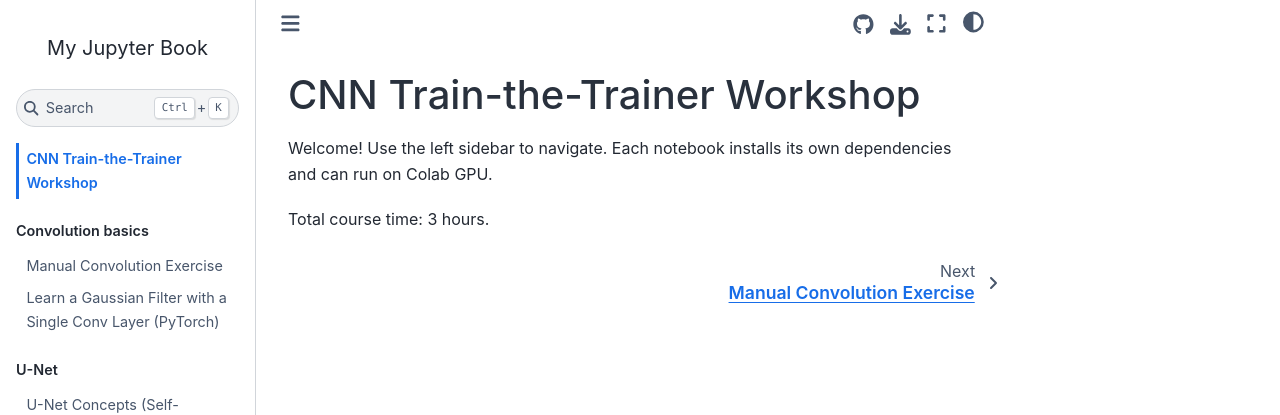
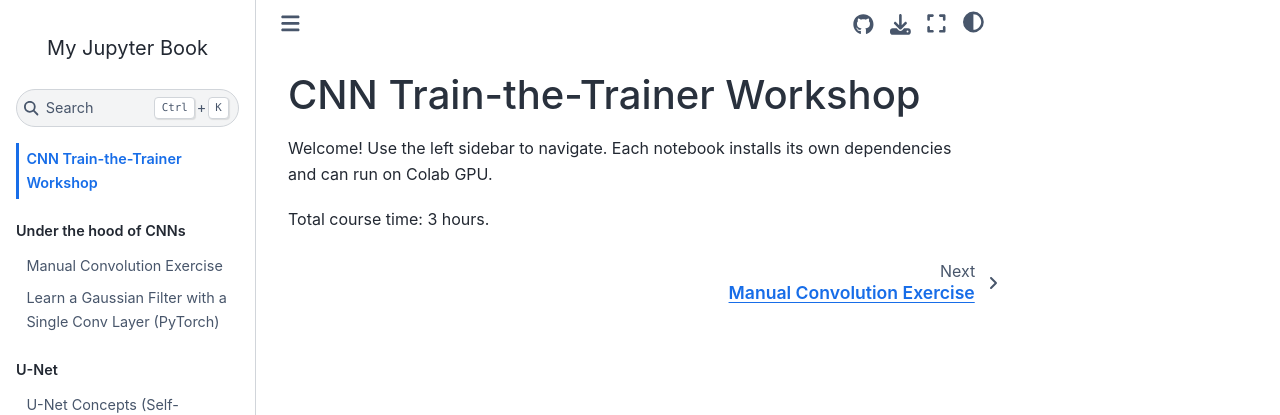
Before and after one commit to thawn/ttt-workshop-cnn, a Jupyter Book: the page built from book/intro.md, in a window 1280 px wide. Shown: the top 415 px of the page. Built offline with Jupyter Book 1.0.4 settings and Sphinx 7.4.7 and the Sphinx Book theme 1.1.4, drawn with Linux system fonts in a browser that asks for light colours; pages that are not in the unit, such as notebooks, are missing from menus.

Commit message:
adapted TOC to renamed notebook

```diff
--- a/book/_toc.yml
+++ b/book/_toc.yml
@@ -1,9 +1,9 @@
 format: jb-book
 root: intro
 parts:
-  - caption: Convolution basics
+  - caption: Under the hood of CNNs
     chapters:
-      - file: slides/lecture_slides
+      - file: slides/flipped_classroom
       - file: exercises/manual_convolution
       - file: exercises/conv_gaussian_filter
   - caption: U-Net
```
